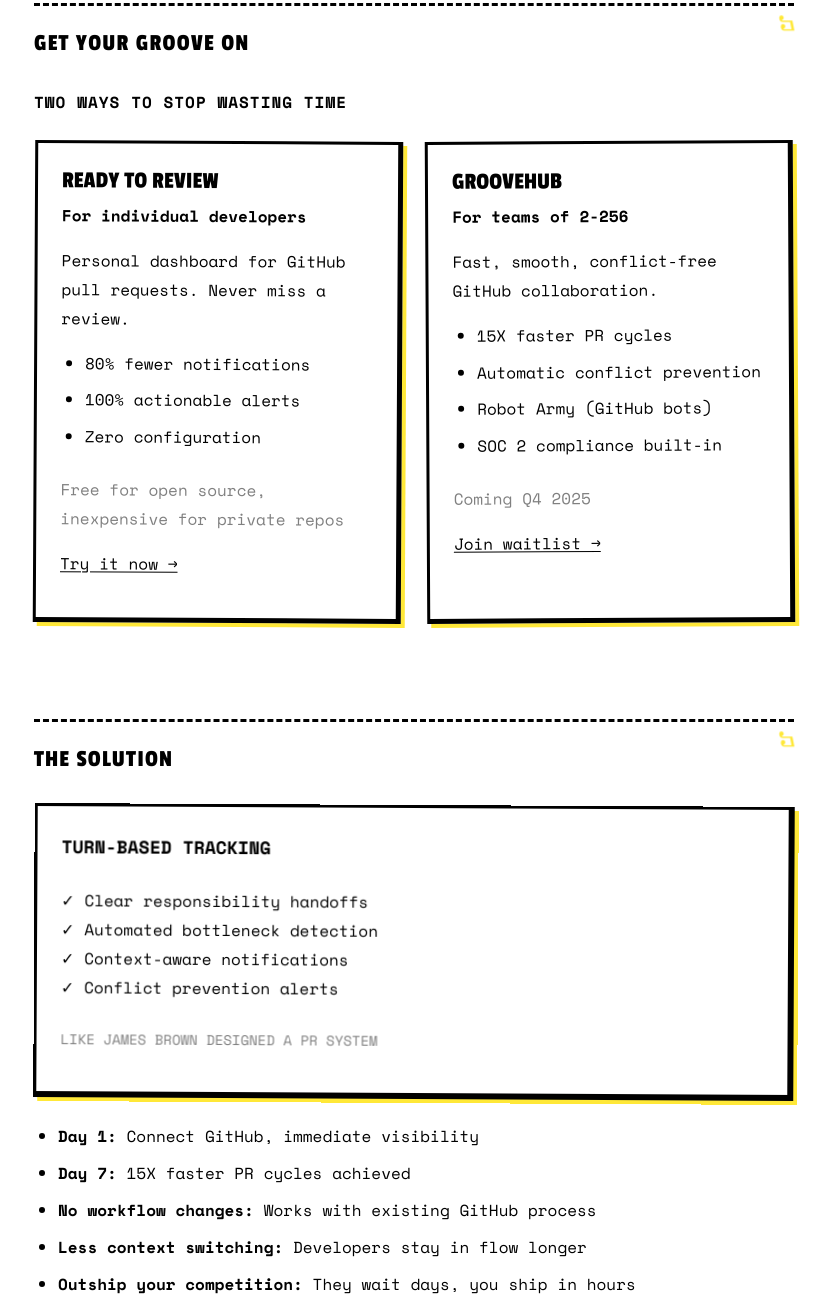
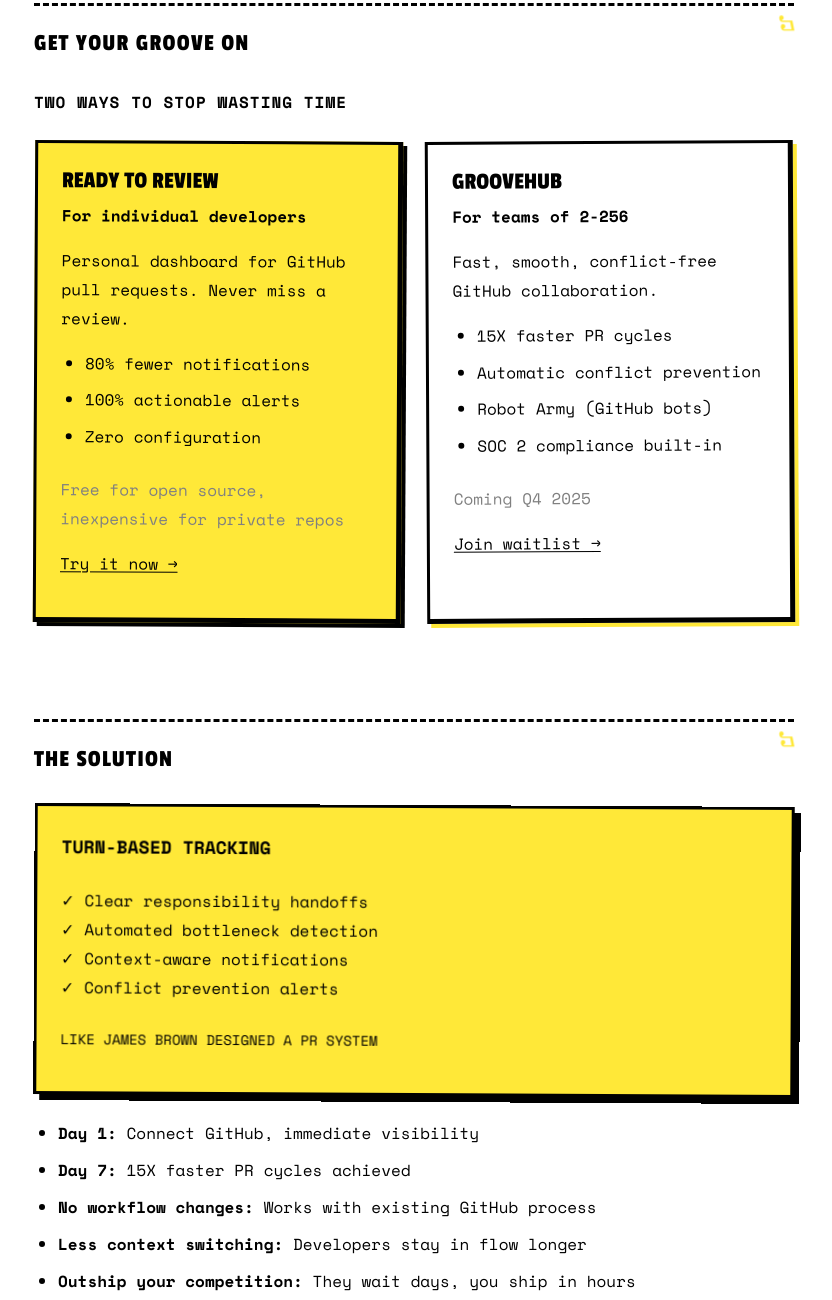
Before and after one commit to codeGROOVE-dev/codegroove-dev.github.io, an Eleventy site: page src/index.njk in a window 1280 px wide. Shown: the part 1765-3065 px from the top of the page, without its empty margins (226-1058 px from the left). Built offline with nearby package versions, Linux system fonts and the light colour scheme; Eleventy itself is replaced by a stand-in of ours; files that its build step writes are made by us from their sources.

Commit message:
yellow cards are back

```diff
--- a/src/css/main.css
+++ b/src/css/main.css
@@ -410,6 +410,18 @@ footer::before {
     border-left: 6px solid var(--color-primary);
 }
 
+/* Yellow card variant - HIG compliant with proper contrast */
+.groove-card--yellow {
+    background: var(--color-primary);
+    color: var(--color-secondary);
+    border: 3px solid var(--color-secondary);
+    box-shadow: 6px 6px 0 var(--color-secondary);
+}
+
+.groove-card--yellow:hover {
+    box-shadow: 8px 8px 0 var(--color-secondary);
+}
+
 /* Hub page specific styles */
 .hub-hero-title {
     font-size: 2.25rem;
@@ -717,6 +729,17 @@ footer::before {
     font-weight: 400;
     margin: 0 0 var(--spacing-sm) 0;
     letter-spacing: 0;
+}
+
+/* Yellow product card variant */
+.product--yellow {
+    background: var(--color-primary);
+    color: var(--color-secondary);
+    box-shadow: 4px 4px 0 var(--color-secondary);
+}
+
+.product--yellow:hover {
+    box-shadow: 6px 6px 0 var(--color-secondary);
 }
 
 /* CTA Button */
--- a/src/index.njk
+++ b/src/index.njk
@@ -64,7 +64,7 @@ description: 15X faster pull requests. From 4 days to 4 hours. Fast, smooth, con
 <p class="text-bold text-uppercase mb-2">Two ways to stop wasting time</p>
 
 <div class="products">
-    <article class="product">
+    <article class="product product--yellow">
         <h3>Ready to Review</h3>
         <p><strong>For individual developers</strong></p>
         <p>Personal dashboard for GitHub pull requests. Never miss a review.</p>
@@ -94,13 +94,13 @@ description: 15X faster pull requests. From 4 days to 4 hours. Fast, smooth, con
 
 <h2>THE SOLUTION</h2>
 
-<div class="groove-card">
+<div class="groove-card groove-card--yellow">
     <p class="text-large text-bold mb-0">TURN-BASED TRACKING</p>
     <p class="mt-2">✓ Clear responsibility handoffs<br>
     ✓ Automated bottleneck detection<br>
     ✓ Context-aware notifications<br>
     ✓ Conflict prevention alerts</p>
-    <p class="text-small text-muted mt-2">LIKE JAMES BROWN DESIGNED A PR SYSTEM</p>
+    <p class="text-small mt-2">LIKE JAMES BROWN DESIGNED A PR SYSTEM</p>
 </div>
 
 <ul>
--- a/src/products/r2r.njk
+++ b/src/products/r2r.njk
@@ -41,7 +41,7 @@ description: Your personal PR dashboard. Never miss a review again.
 <h2>USE CASES</h2>
 
 <div class="products">
-    <article class="product">
+    <article class="product product--yellow">
         <h3>For Burned-Out OSS Maintainers</h3>
         <ul>
             <li><strong>Stop losing contributors:</strong> First-time PRs get buried? Not anymore.</li>
```
Also changed, not shown: src/products/hub.njk (+5 -5 lines).
